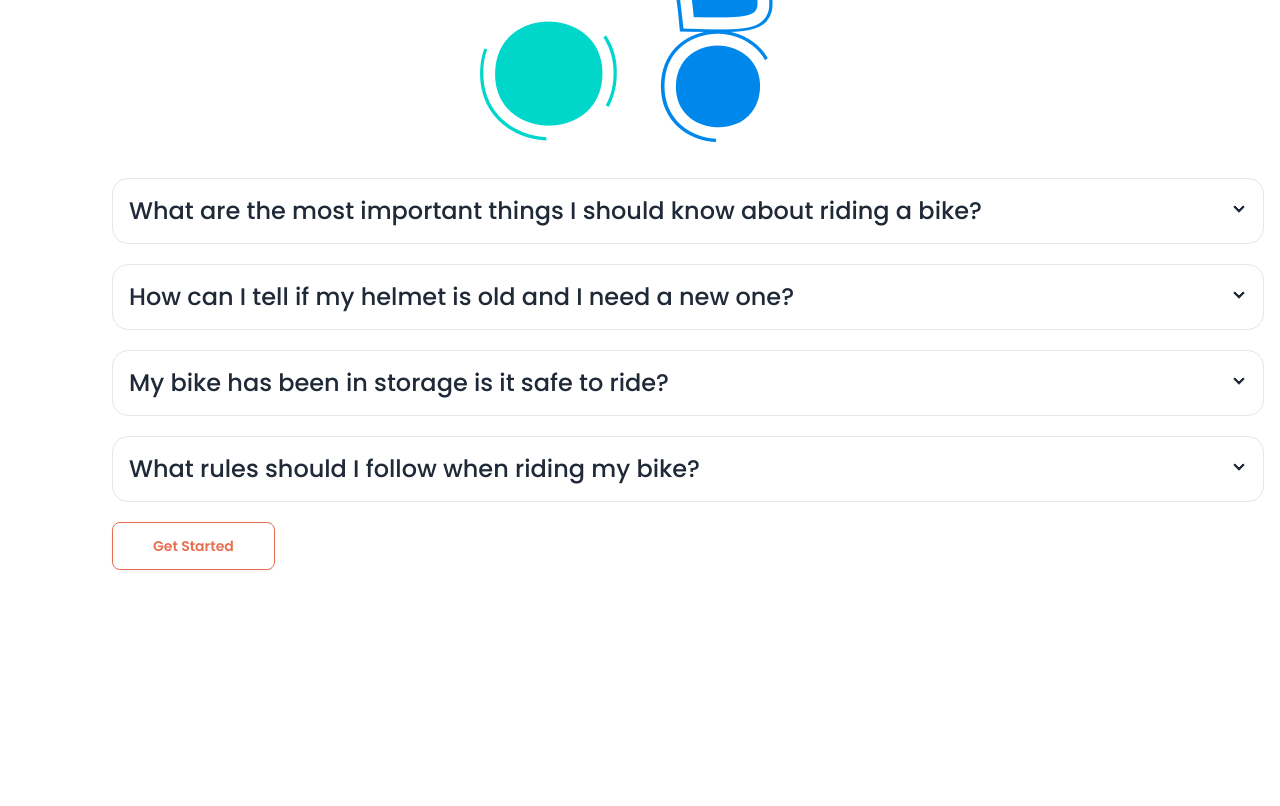
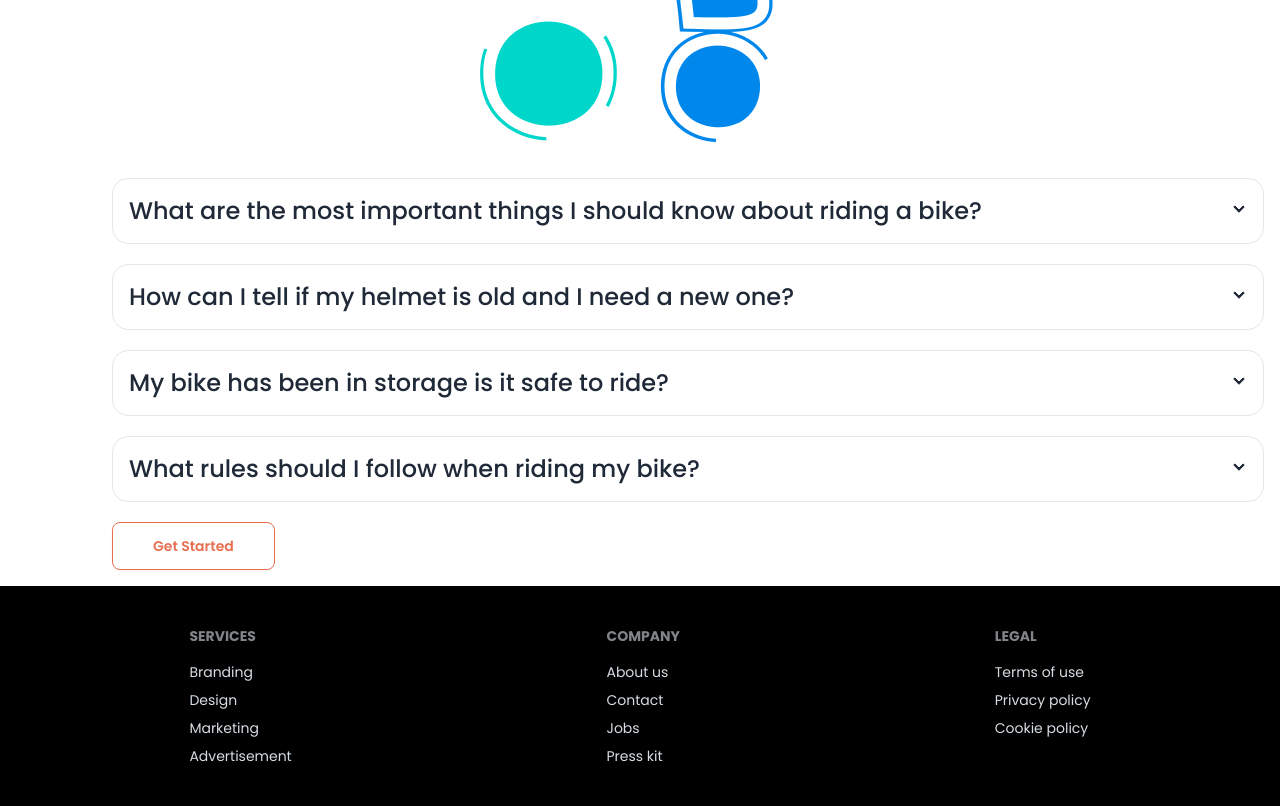
Before and after one commit to ALNoman78/bike-dekho, a plain HTML site: page index.html in a window 1280 px wide. Shown: the part 2069-2875 px from the top of the page. Before the commit the page ends 2655 px from the top, so only its background shows below. Drawn offline with nearby package versions, Linux system fonts and the light colour scheme.

Commit message:
full website completed

```diff
--- a/index.html
+++ b/index.html
@@ -17,6 +17,9 @@
     <style>
         * {
             font-family: "poppins";
+        }
+        .flex-col{
+            flex-direction: column;
         }
     </style>
 </head>
@@ -168,7 +171,7 @@
         <section class="Frequently-Asked-Questions max-w-screen-2xl mx-auto">
             <h3 class="md:text-5xl text-4xl font-bold text-center font-4xl">Frequently Asked Questions</h3>
             <div class="hero  min-h-screen">
-                <div class="md:flex flex-col hero-content ">
+                <div class="hero-content flex-col">
                     <img src="./images/others/faq.png" />
                     <div class="md:ml-24">
                         <div tabindex="0" class="my-5 collapse collapse-arrow border-base-300 border ">
@@ -210,16 +213,39 @@
                             </div>
                         </div>
                         <div class="">
-                            <a class="btn bg-transparent border-1 border-solid border-[#E76F51] px-10  text-[#E76F51] hover:bg-[#E76F51] hover:text-white">Get Started</a>
+                            <a
+                                class="btn bg-transparent border-1 border-solid border-[#E76F51] px-10  text-[#E76F51] hover:bg-[#E76F51] hover:text-white">Get
+                                Started</a>
                         </div>
                     </div>
                 </div>
             </div>
         </section>
     </main>
-    <footer>
-
-    </footer>
+    <footer class=" bg-black">
+    <div class="max-w-screen-2xl mx-auto justify-around footer text-neutral-content p-10">
+        <nav>
+            <h6 class="footer-title">Services</h6>
+            <a class="link link-hover">Branding</a>
+            <a class="link link-hover">Design</a>
+            <a class="link link-hover">Marketing</a>
+            <a class="link link-hover">Advertisement</a>
+        </nav>
+        <nav>
+            <h6 class="footer-title">Company</h6>
+            <a class="link link-hover">About us</a>
+            <a class="link link-hover">Contact</a>
+            <a class="link link-hover">Jobs</a>
+            <a class="link link-hover">Press kit</a>
+        </nav>
+        <nav>
+            <h6 class="footer-title">Legal</h6>
+            <a class="link link-hover">Terms of use</a>
+            <a class="link link-hover">Privacy policy</a>
+            <a class="link link-hover">Cookie policy</a>
+        </nav>
+    </div>
+</footer>
 </body>
 
 </html>
```
